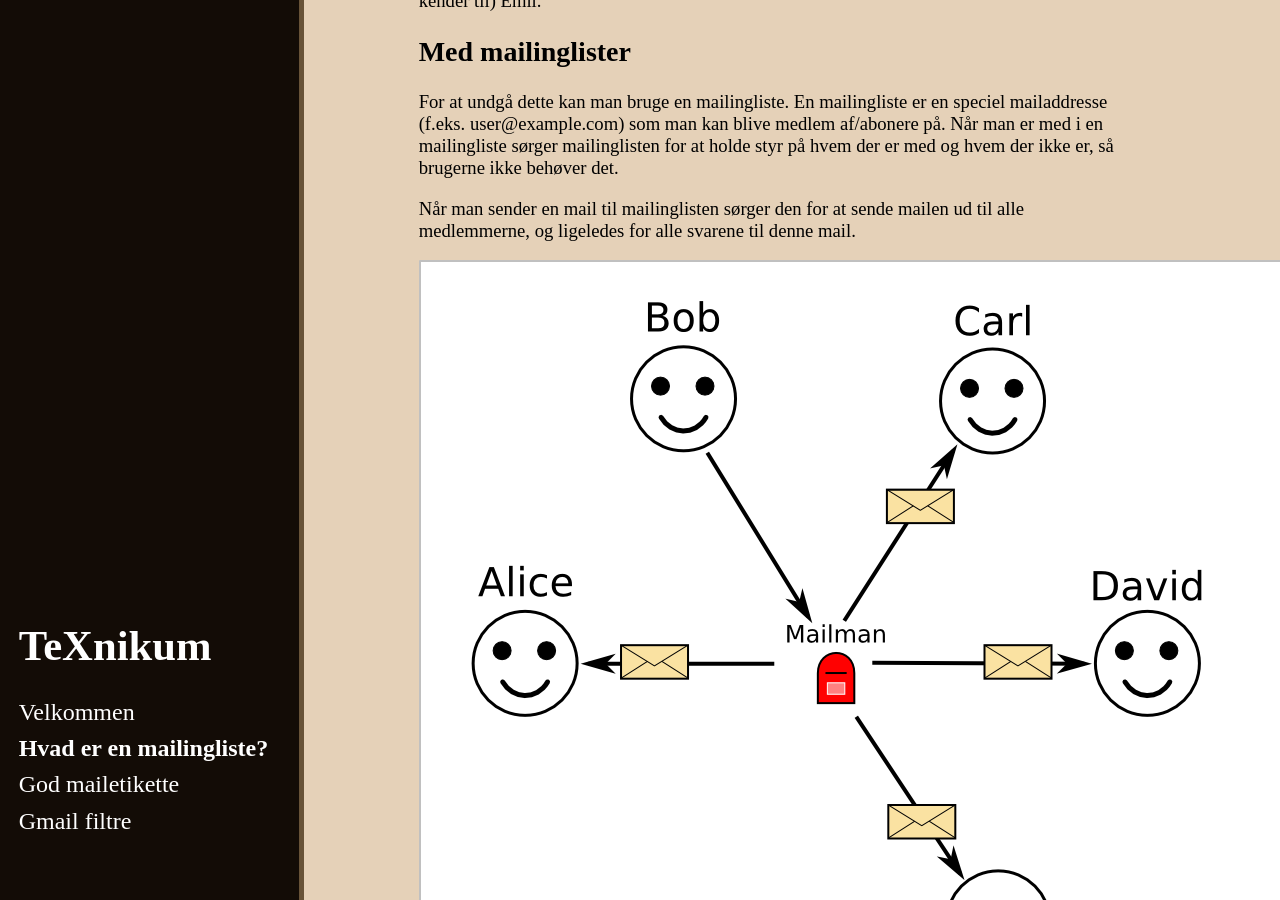
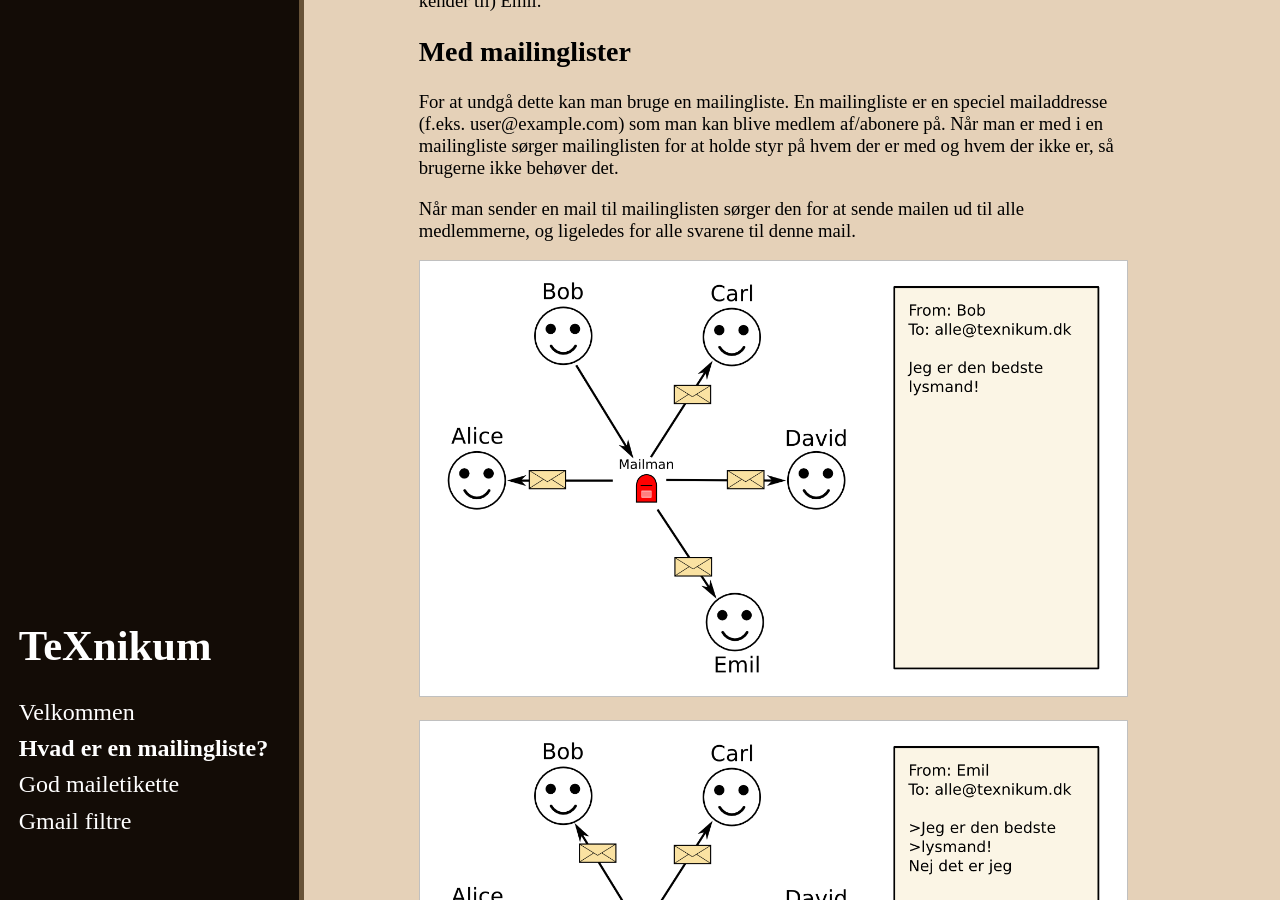
Before and after one commit to TeXnikum/TeXnikum.github.io, a Jekyll site: the page built from mailinglister.md, in a window 1280 px wide and 900 px high, scrolled down 1438 px. Built offline with Jekyll 4.4.1, drawn with Linux system fonts in a browser that asks for light colours.

Commit message:
trying to resize images

```diff
--- a/mailinglister.md
+++ b/mailinglister.md
@@ -8,7 +8,7 @@ title: Mailinglister
 Mailinglister er en teknologi der gør det nemmere at kommunikere med flere mennesker på en gang via mail.
 
 ## Uden mailinglister
-<img src="/images/illustration-0.png" style="width: 100%; height: 100%;">
+<img src="/images/illustration-0.png" class="img">
 
 Hvis Alice ønsker at sende en mail til alle de andre i de forskellige revyers texnikgrupper kræver det at hun kender alle de andres mailaddresser hvortil hun kan sende en mail.
 
@@ -26,9 +26,9 @@ For at undgå dette kan man bruge en mailingliste. En mailingliste er en speciel
 
 Når man sender en mail til mailinglisten sørger den for at sende mailen ud til alle medlemmerne, og ligeledes for alle svarene til denne mail.
 
-<img src="/images/illustration-3.png">
+<img src="/images/illustration-3.png" class="img">
 
-<img src="/images/illustration-4.png">
+<img src="/images/illustration-4.png" class="img">
 
 Når man bliver tilmeldt mailinglisten modtager man således al post sendt dertil indtil man melder sig fra igen.
 
```
